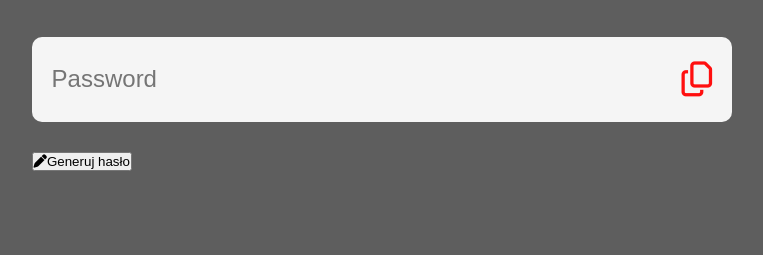
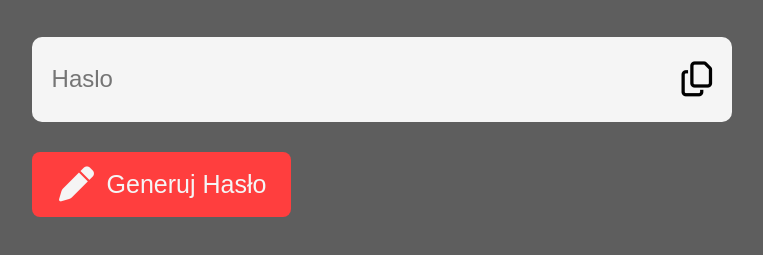
Before and after one commit to Dziadzior/Losowe-hasla-Codefix.it, a plain HTML site: page index.html in a window 1280 px wide. Shown: the part 261-516 px from the top of the page, without its empty margins (122-885 px from the left). Drawn offline with Linux system fonts and the light colour scheme.

Commit message:
skonczone

```diff
--- a/design.css
+++ b/design.css
@@ -41,7 +41,34 @@ body {
 
 .widok i {
     width: 30px;
-    font-size: 35px;    cursor: pointer;
+    font-size: 35px;
+    cursor: pointer;
+    transition: 0.5s;
+}
+
+.widok i::after .aktywny {
+    display: blok;
+}
+
+.widok i:hover {
+    color: rgb(255, 62, 62);
+    background-color: whitesmoke;
+    transition: .2s;
+}
+
+.widok i::after{
+    content: 'Skopiowane!';
+    position: absolute;
+    top: 38%;
+    right: 42.8%;
+    background: rgb(255, 62, 62);
+    padding: 5px 8px;
+    font-size: 0.6rem;
+    color: whitesmoke;
+    letter-spacing: 0.2rem;
+    border-radius: 5px;
+    display: none;
+    transition: 0.5s;
 }
 
 .widok input {
@@ -50,3 +77,25 @@ body {
     outline: 0;
     font-size: 24px;
 }
+
+.blok button i {
+    width: 40px;
+    font-size: 35px;
+    margin-right: 10px;
+}
+
+.blok button {
+    display: flex;
+    justify-content: center;
+    align-items: center;
+    padding: 15px 25px;
+    font-size: 25px;
+    font-weight: 400;
+    outline: 0;
+    border: 0;
+    border-radius: 8px;
+    color: whitesmoke;
+    background-color: rgb(255, 62, 62);
+    cursor: pointer;
+    text-transform: capitalize;
+}
--- a/index.html
+++ b/index.html
@@ -17,14 +17,41 @@
 <div class="blok">
     <h1>Generator <br><span>Losowych *****</span></h1>
     <div class="widok">
-        <input type="text" id="password" placeholder="Password">
-        <i class="fa-regular fa-copy" style="color: #ff0f0f;"></i>
+        <input type="text" class="pass" id="haslo" placeholder="Haslo">
+        <i class="fa-regular fa-copy"></i>
     </div>
-    <button><i class="fa-solid fa-pen"></i>Generuj hasło</button>
+    <button onclick="stworzHaslo()"><i class="fa-solid fa-pen"></i>Generuj hasło</button>
 </div>
 
+<script type="text/javascript">
 
+function stworzHaslo() {
+    const wartosci = "0123456789ABCDEFGHIJKLMNOPQRSTUVWXYZabcdefghijklmnopqrstuvwxyz?/><|/}{+=_-)(][*&^%$#@!~:"
 
+    let hasloDlugosc = 10;
+    let haslo = '';
+
+    for (let i = 0; i < hasloDlugosc; i++) {
+        let losowaWartosc = Math.floor(Math.random() * wartosci.length);
+
+        haslo += wartosci.substring(losowaWartosc, losowaWartosc + 1);
+
+        document.getElementById('haslo').value = haslo;
+    }
+}
+
+let kopiujHaslo = document.querySelector('.widok');
+kopiujHaslo.querySelector('i').addEventListener('click', function() {
+    let pole = kopiujHaslo.querySelector('input.pass');
+    pole.select();
+    document.execCommand("copy");
+    kopiujHaslo.classList.add('aktywny');
+    window.getSelection().removeAllRanges();
+    setTimeout(function() {
+        kopiujHaslo.classList.remove('aktywny');
+    }, 1500);
+    });
+</script>
 
 <!-- JS -->
 <script src="skrypt.js"></script>
```
